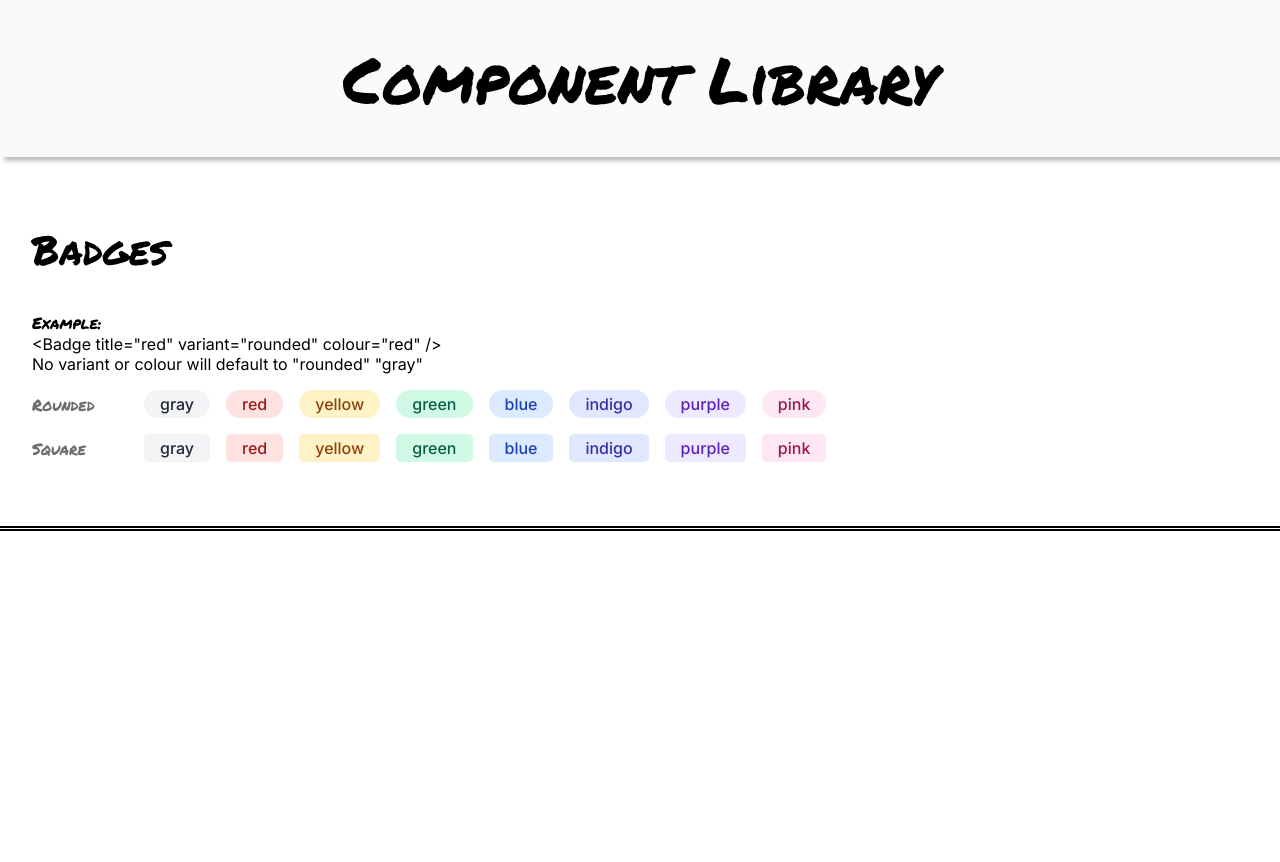
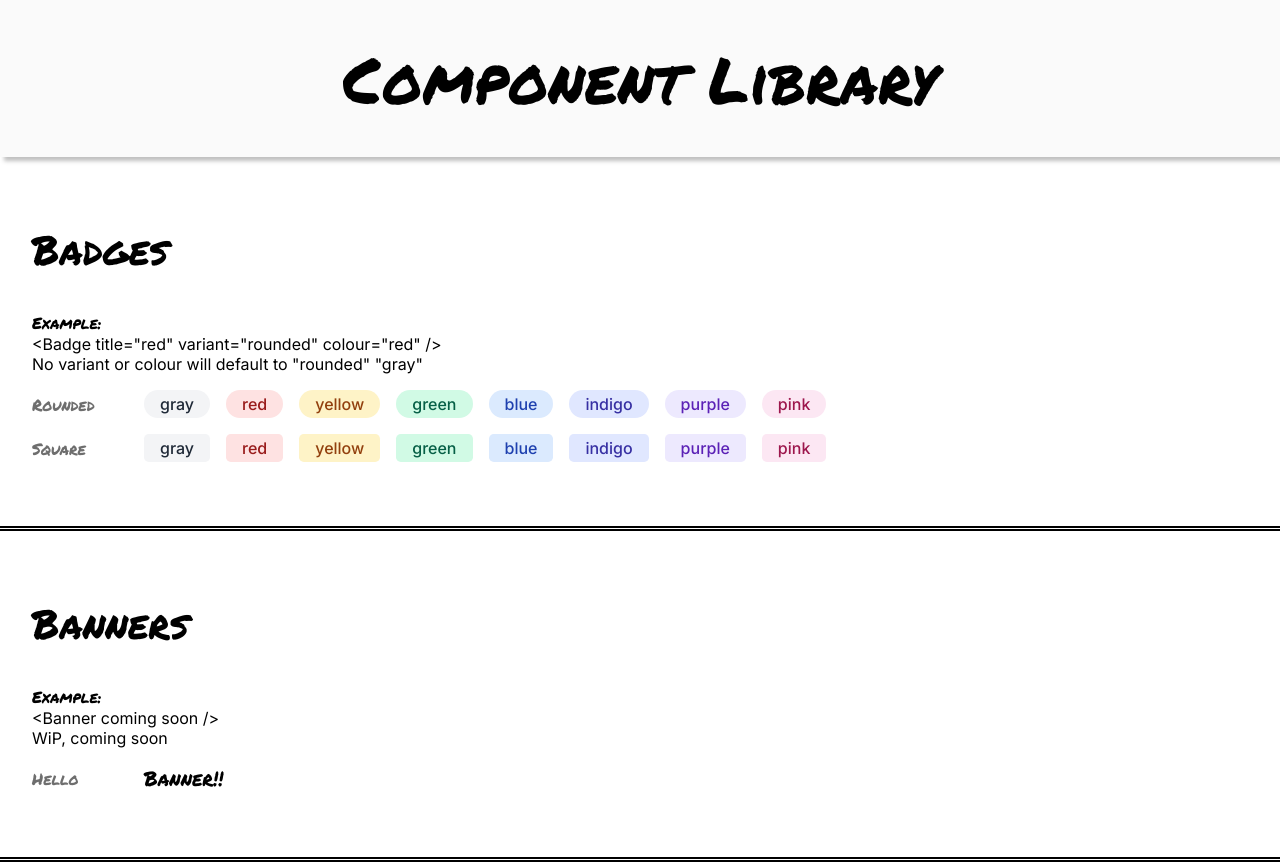
Before and after one commit to Tyriol/component-library, a React (Vite) app: page / in a window 1280 px wide. Before the commit the page ends 800 px from the top, so only its background shows below. Built offline with nearby package versions, Linux system fonts and the light colour scheme.

Commit message:
add basic scaffold for new banner component

```diff
--- a/src/App.tsx
+++ b/src/App.tsx
@@ -2,6 +2,7 @@ import "./App.css";
 import Section from "./components/Section/Section";
 import SectionRow from "./components/SectionRow/SectionRow";
 import Badge from "./components/Badge/Badge";
+import Banner from "./components/Banner/Banner";
 
 function App() {
   return (
@@ -37,6 +38,16 @@ function App() {
             <Badge title="pink" variant="square" colour="pink" />
           </SectionRow>
         </Section>
+        <Section title="Banners">
+          <div>
+            <h3>Example:</h3>
+            <p>{`<Banner coming soon />`}</p>
+            <p>WiP, coming soon</p>
+          </div>
+          <SectionRow rowTitle="Hello">
+            <Banner />
+          </SectionRow>
+        </Section>
       </main>
     </>
   );
--- /dev/null
+++ b/src/components/Banner/Banner.module.css
@@ -0,0 +1,3 @@
+.bannerHeader {
+  font-size: 1.25rem;
+}
--- /dev/null
+++ b/src/components/Banner/Banner.tsx
@@ -0,0 +1,5 @@
+import styles from "./Banner.module.css";
+
+export default function Banner() {
+  return <h2 className={styles.bannerHeader}>Banner!!</h2>;
+}
```
Also changed, not shown: 1 other file (tests, documents, lock files or other folders).
